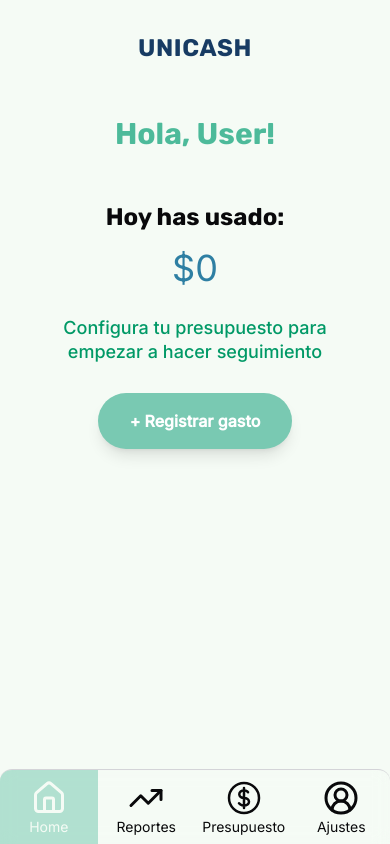
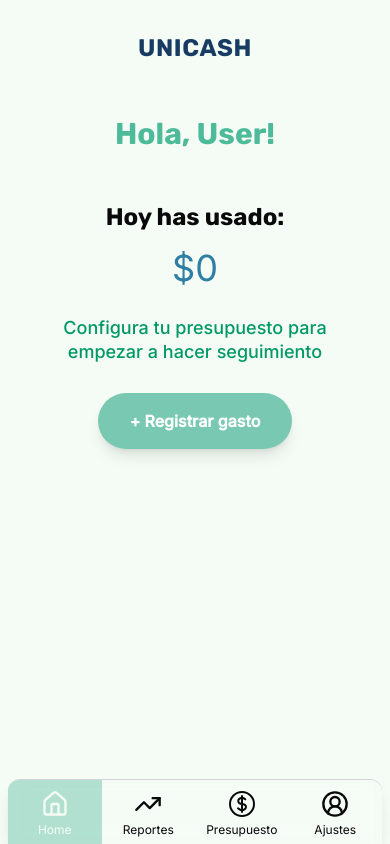
Before and after one commit to FelipeTM25/Unicash, a React (Vite) app: page /home in a window 390 px wide. Built offline with nearby package versions, Linux system fonts and the light colour scheme.

Commit message:
Correccion de diseño responsive de la navbar

```diff
--- a/src/components/Menus/BottomNavBar.tsx
+++ b/src/components/Menus/BottomNavBar.tsx
@@ -5,10 +5,10 @@ import { useLocation, useNavigate } from 'react-router-dom'
 type BottomNavTab = 'home' | 'reportes' | 'presupuesto' | 'ajustes'
 
 const tabs: Array<{ id: BottomNavTab; label: string; icon: typeof LuHouse; iconClassName: string }> = [
-    { id: 'home', label: 'Home', icon: LuHouse, iconClassName: 'h-9 w-9' },
-    { id: 'reportes', label: 'Reportes', icon: LuTrendingUp, iconClassName: 'h-9 w-9' },
-    { id: 'presupuesto', label: 'Presupuesto', icon: HiOutlineCurrencyDollar, iconClassName: 'h-10 w-10' },
-    { id: 'ajustes', label: 'Ajustes', icon: LuCircleUserRound, iconClassName: 'h-9 w-9' },
+    { id: 'home', label: 'Home', icon: LuHouse, iconClassName: 'h-7 w-7 sm:h-8 sm:w-8 md:h-9 md:w-9' },
+    { id: 'reportes', label: 'Reportes', icon: LuTrendingUp, iconClassName: 'h-7 w-7 sm:h-8 sm:w-8 md:h-9 md:w-9' },
+    { id: 'presupuesto', label: 'Presupuesto', icon: HiOutlineCurrencyDollar, iconClassName: 'h-8 w-8 sm:h-9 sm:w-9 md:h-10 md:w-10' },
+    { id: 'ajustes', label: 'Ajustes', icon: LuCircleUserRound, iconClassName: 'h-7 w-7 sm:h-8 sm:w-8 md:h-9 md:w-9' },
 ]
 
 const pathByTab: Record<BottomNavTab, string> = {
@@ -31,7 +31,8 @@ export function BottomNavBar() {
     const activeTab = getActiveTab(pathname)
 
     return (
-        <nav className="mx-auto w-full max-w-5xl overflow-hidden rounded-t-xl border-t border-zinc-300 bg-transparent shadow-lg backdrop-blur-sm">
+        <div className="mx-auto w-full max-w-6xl px-2 sm:px-4 lg:px-6">
+            <nav className="w-full overflow-hidden rounded-t-xl border-t border-zinc-300 bg-transparent shadow-lg backdrop-blur-sm lg:mb-3 lg:rounded-2xl lg:border">
                 <ul className="grid grid-cols-4">
                     {tabs.map((tab) => {
                         const isActive = tab.id === activeTab
@@ -43,10 +44,10 @@ export function BottomNavBar() {
                                     type="button"
                                     aria-current={isActive ? 'page' : undefined}
                                     onClick={() => navigate(pathByTab[tab.id])}
-                                className={`flex w-full flex-col items-center justify-center gap-1 py-2.5 text-sm transition-colors duration-200 md:py-3 md:text-base ${isActive ? 'bg-title/40 text-root-bg' : 'bg-transparent text-zinc-950'
+                                    className={`flex w-full flex-col items-center justify-center gap-1 py-2 text-xs transition-colors duration-200 sm:py-2.5 sm:text-sm md:py-3 md:text-base ${isActive ? 'bg-title/40 text-root-bg' : 'bg-transparent text-zinc-950'
                                         }`}
                                 >
-                                <span className="flex h-9 items-center justify-center md:h-10">
+                                    <span className="flex h-8 items-center justify-center sm:h-9 md:h-10">
                                         <Icon className={tab.iconClassName} />
                                     </span>
                                     <span className="leading-none">{tab.label}</span>
@@ -56,5 +57,6 @@ export function BottomNavBar() {
                     })}
                 </ul>
             </nav>
+        </div>
     )
 }
--- a/src/pages/HomePage.tsx
+++ b/src/pages/HomePage.tsx
@@ -86,7 +86,7 @@ export function HomePage() {
                     onGuardado={handleGuardarGasto}
                 />
             )}
-
+            <div className="h-0 lg:h-28 mdh-28" />
             <div className="fixed inset-x-0 bottom-[env(safe-area-inset-bottom)] z-40 w-full">
                 <BottomNavBar />
             </div>
```
Lines whose indentation alone changed are shown as unchanged.
